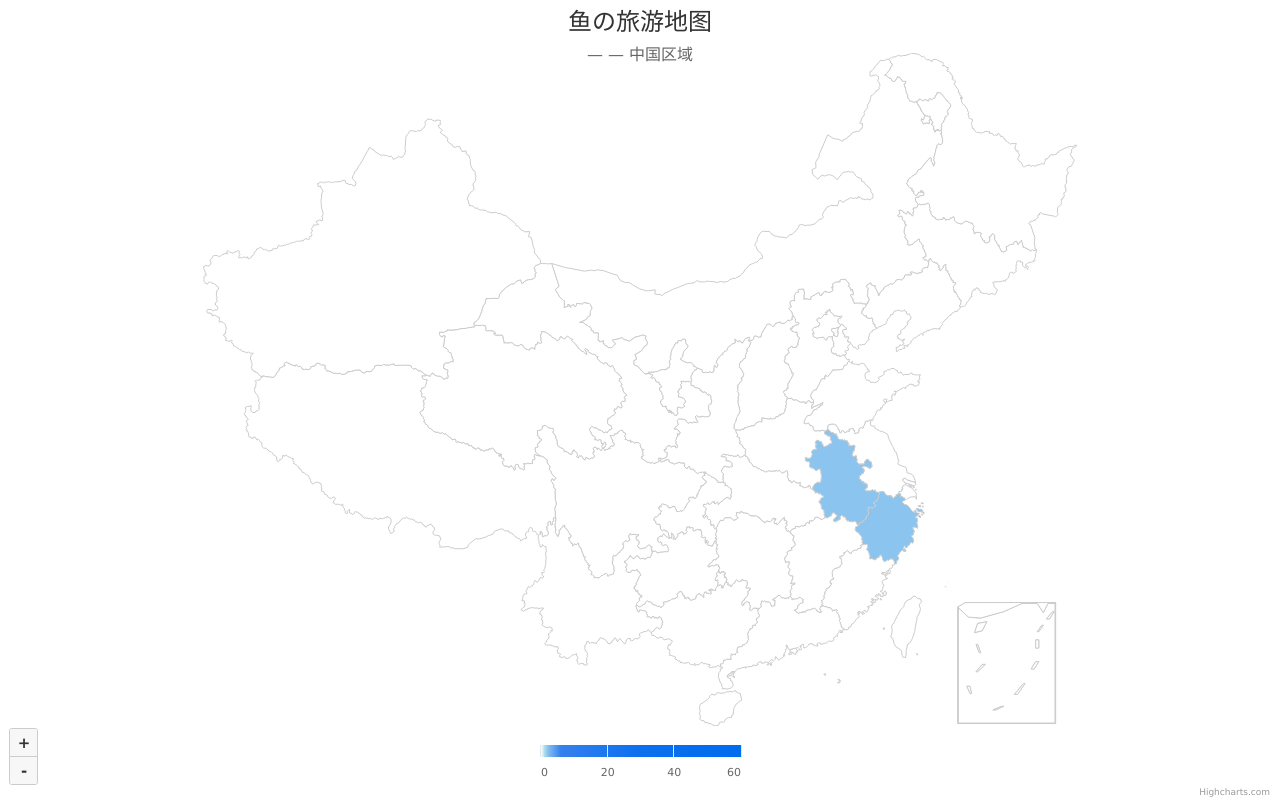
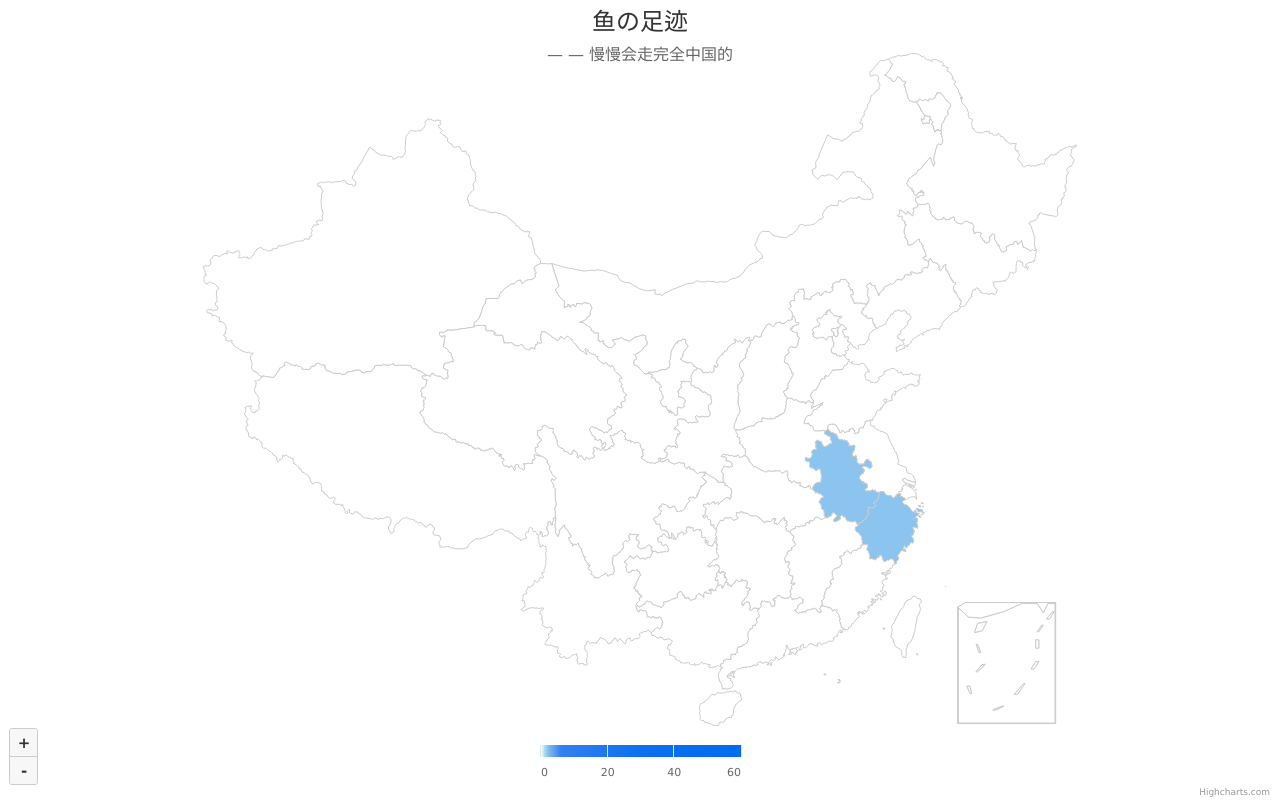
Before and after one commit to xuetu20/lvyou, a plain HTML site: page index.html in a window 1280 px wide. Drawn offline with Linux system fonts and the light colour scheme.

Commit message:
Update index.html

```diff
--- a/index.html
+++ b/index.html
@@ -78,7 +78,7 @@
     return nunjucks.renderString(template,{name:this.point.name,series:this.series.name,value:this.point.value,people:this.point.people})}
 // 初始化图表
     let map=new Highcharts.Map('map',{chart:{events:{drilldown:function(e){let name=e.point.name;this.setTitle(null,{text:name})},drillup:function(){data=Highcharts.maps['cn/china'];this.setTitle(null,{text:'中国'})}}},
-    title:{text:'鱼の旅游地图',style:{"color":"#333333","fontSize":"24px"}},subtitle:{text:'— — 中国区域',floating:true,y:50,style:{fontSize:'16px'}},
+    title:{text:'鱼の足迹',style:{"color":"#333333","fontSize":"24px"}},subtitle:{text:'— — 慢慢会走完全中国的',floating:true,y:50,style:{fontSize:'16px'}},
     tooltip:{useHTML:true,backgroundColor:'#357fee',borderRadius:5,padding:12,style:{'color':'#dddddd','cursor':'default','fontSize':'14px','pointerEvents':'none','whiteSpace':'nowrap'},formatter:formatter},colorAxis:{min:0,max:50,type:'linear',minColor:'#ffffff',maxColor:'#006cee',stops:[[0,'#ffffff'],[0.02,'#a4d9ee'],[0.04,'#7ebaee'],[0.1,'#357fee'],[0.5,'#0c70ee'],[1,'#006cee']]},
     series:[{data:data,name:'各省景点',joinBy:'name',tooltip:{pointFormat:`{point.name}:{point.value}`}}],
     drilldown:{activeDataLabelStyle:{color:'#FFFFFF',textDecoration:'none',textShadow:'0 0 3px #000000'},drillUpButton:{relativeTo:'spacingBox',position:{x:0,y:60}},series:makeSeries()},mapNavigation:{enabled:true,buttonOptions:{verticalAlign:'bottom'}}});
```
